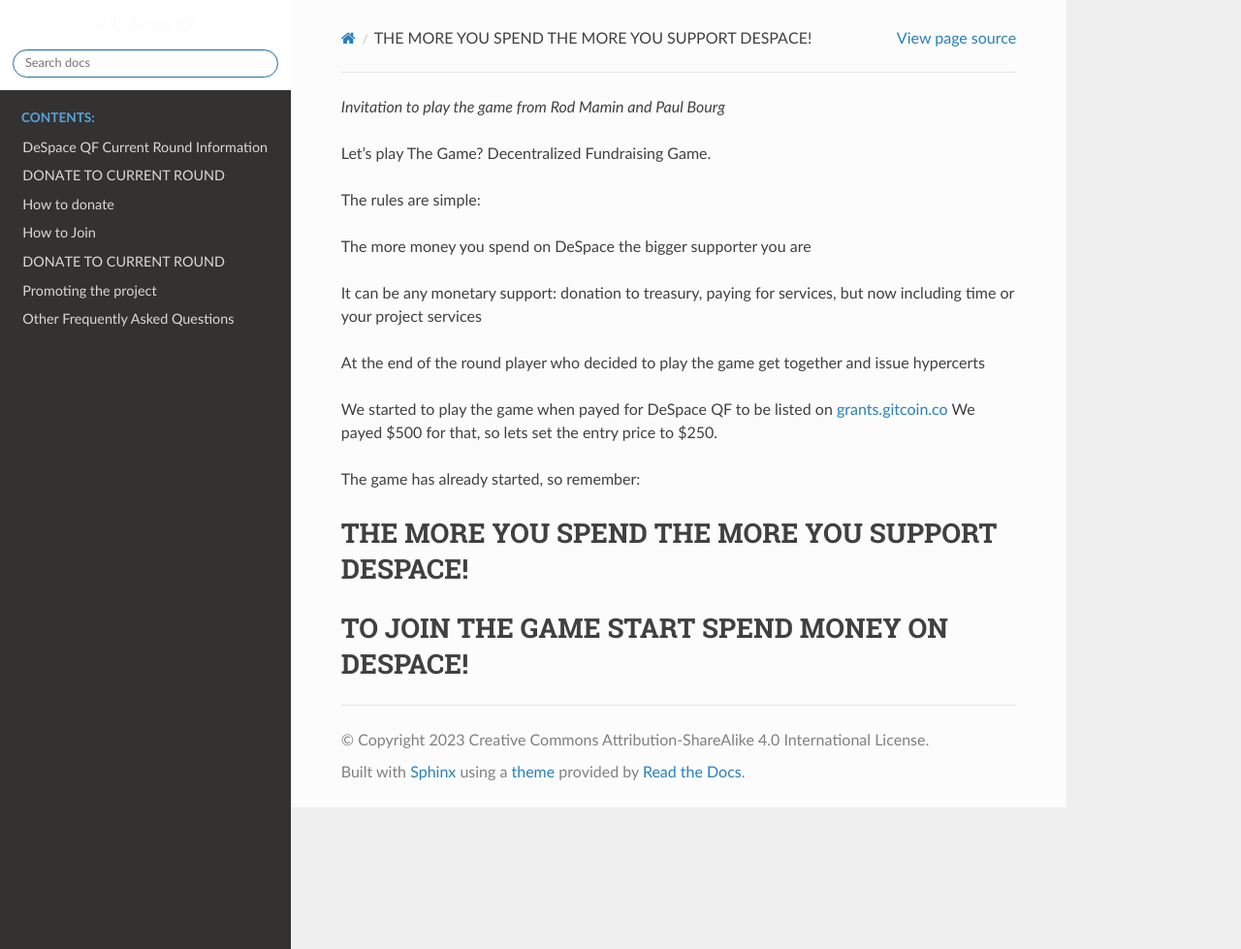
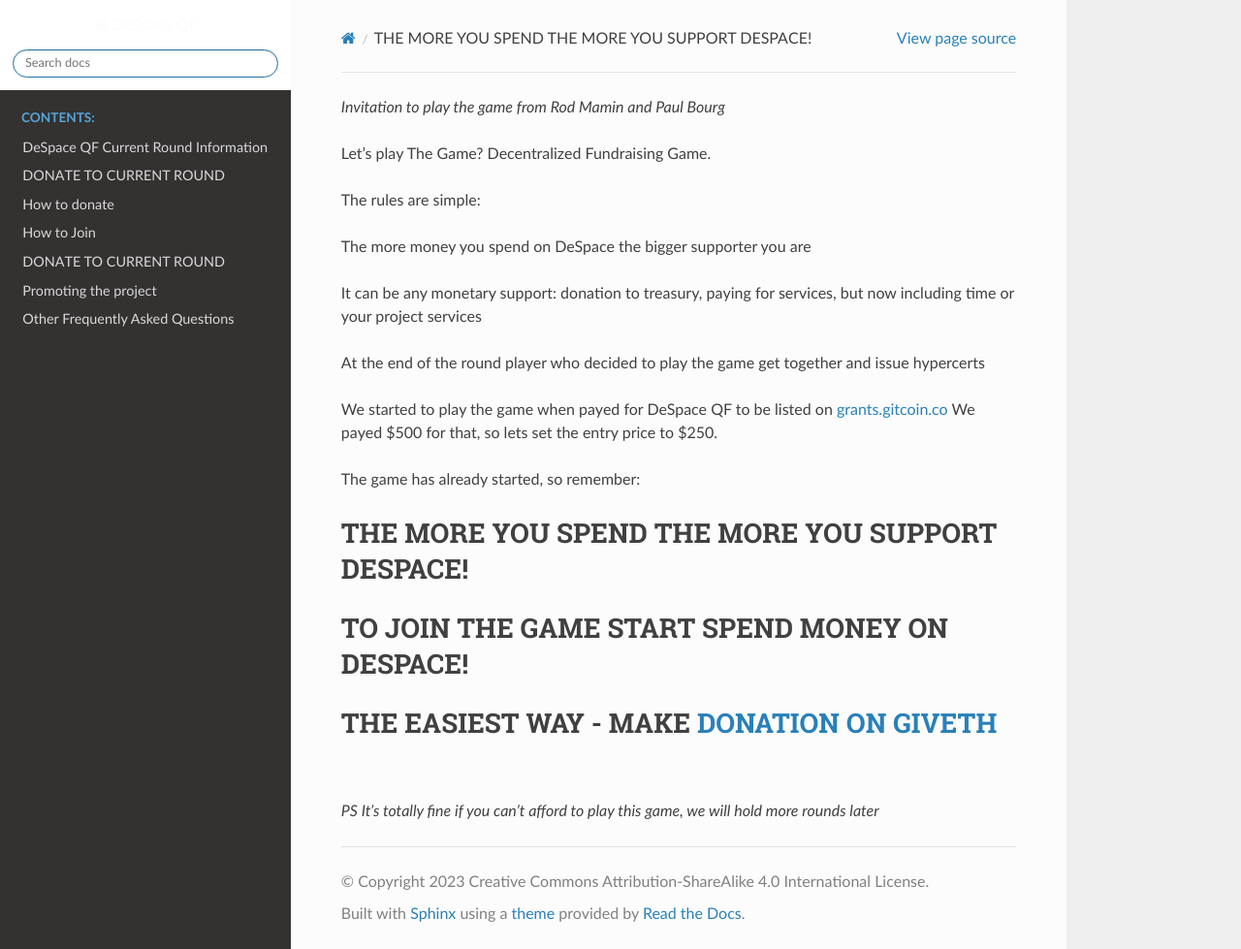
Before and after one commit to DeSpace-Community/docs.despace-qf.com, a Sphinx documentation site: the page built from source/fundrasing-the-game.md, in a window 1280 px wide and 979 px high. Shown: the whole window at 97% size. Built offline with Sphinx 7.4.7 and the Read the Docs theme 2.0.0, drawn with Linux system fonts in a browser that asks for light colours.

Commit message:
Update fundrasing-the-game.md

```diff
--- a/source/fundrasing-the-game.md
+++ b/source/fundrasing-the-game.md
@@ -14,3 +14,7 @@
 # THE MORE YOU SPEND THE MORE YOU SUPPORT DESPACE!
 
 # TO JOIN THE GAME START SPEND MONEY ON DESPACE!
+
+# THE EASIEST WAY - MAKE [DONATION ON GIVETH](https://giveth.io/project/despace-qf-regenerative-space-exploration?tab=updates)
+
+*PS It's totally fine if you can't afford to play this game, we will hold more rounds later*
```
